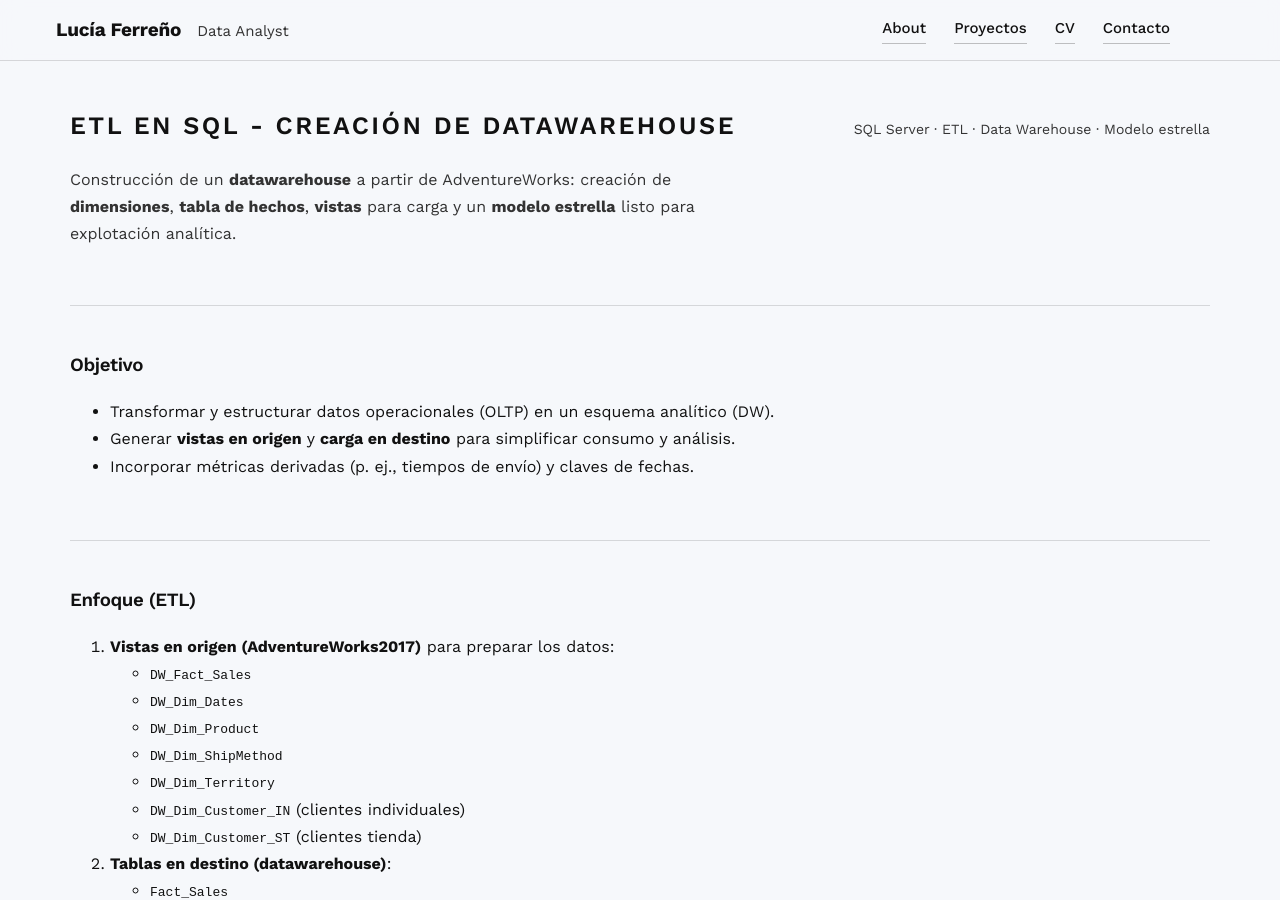
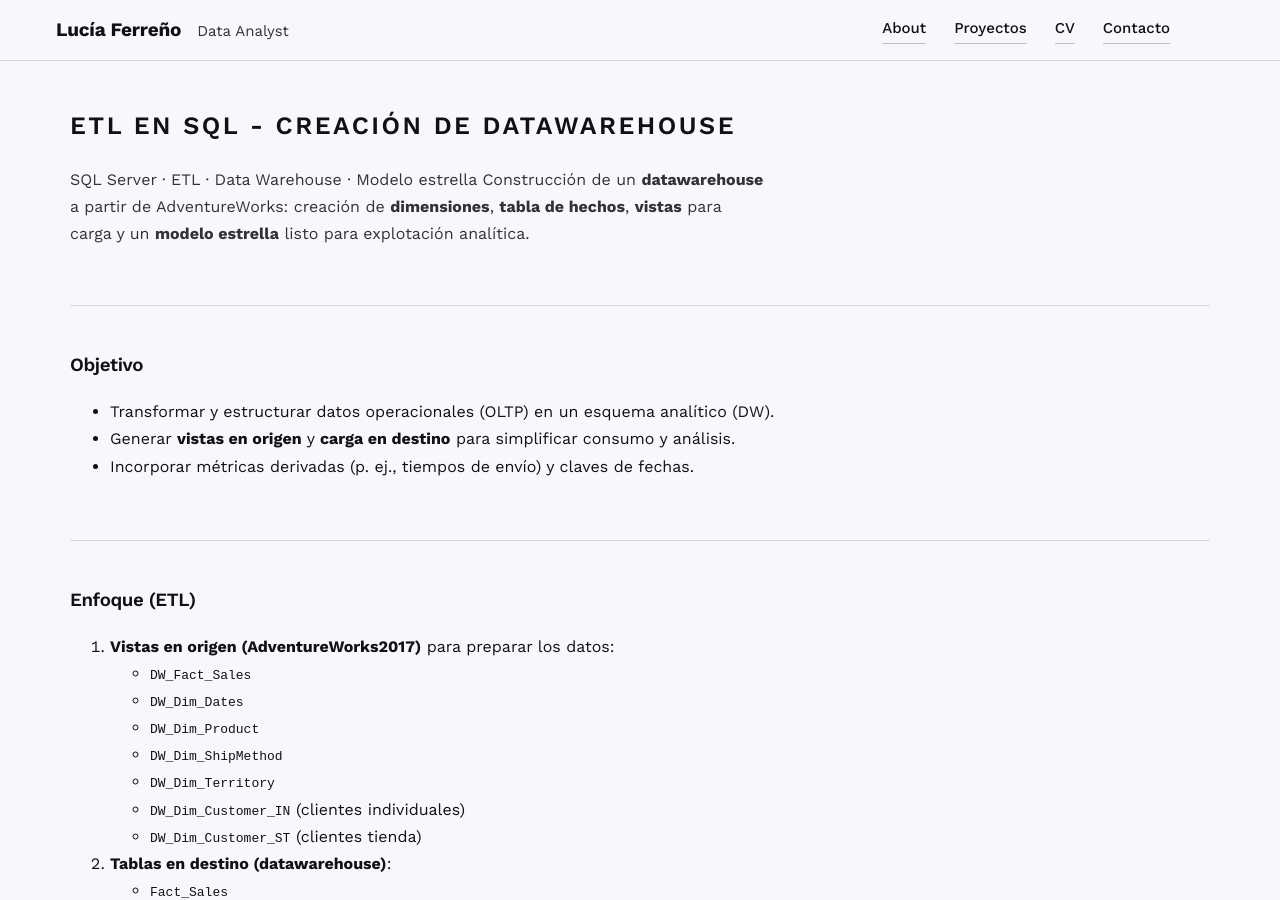
Before and after one commit to lucia-ferreno-pico/Portfolio, a Jekyll site: the page built from 01_sql/etl_datawarehouse/index.md, in a window 1280 px wide and 900 px high. Built offline with Jekyll 4.4.1, drawn with Linux system fonts in a browser that asks for light colours.

```diff
--- a/01_sql/etl_datawarehouse/index.md
+++ b/01_sql/etl_datawarehouse/index.md
@@ -7,10 +7,12 @@ permalink: /01_sql/etl_datawarehouse/
 <div class="section">
   <div class="section-title">
     <h2>ETL en SQL - creación de datawarehouse</h2>
-    <span>SQL Server · ETL · Data Warehouse · Modelo estrella</span>
   </div>
 
   <p class="subtitle" style="max-width: 70ch;">
+
+    <span>SQL Server · ETL · Data Warehouse · Modelo estrella</span>
+
     Construcción de un <b>datawarehouse</b> a partir de AdventureWorks: creación de <b>dimensiones</b>,
     <b>tabla de hechos</b>, <b>vistas</b> para carga y un <b>modelo estrella</b> listo para explotación analítica.
   </p>
```
